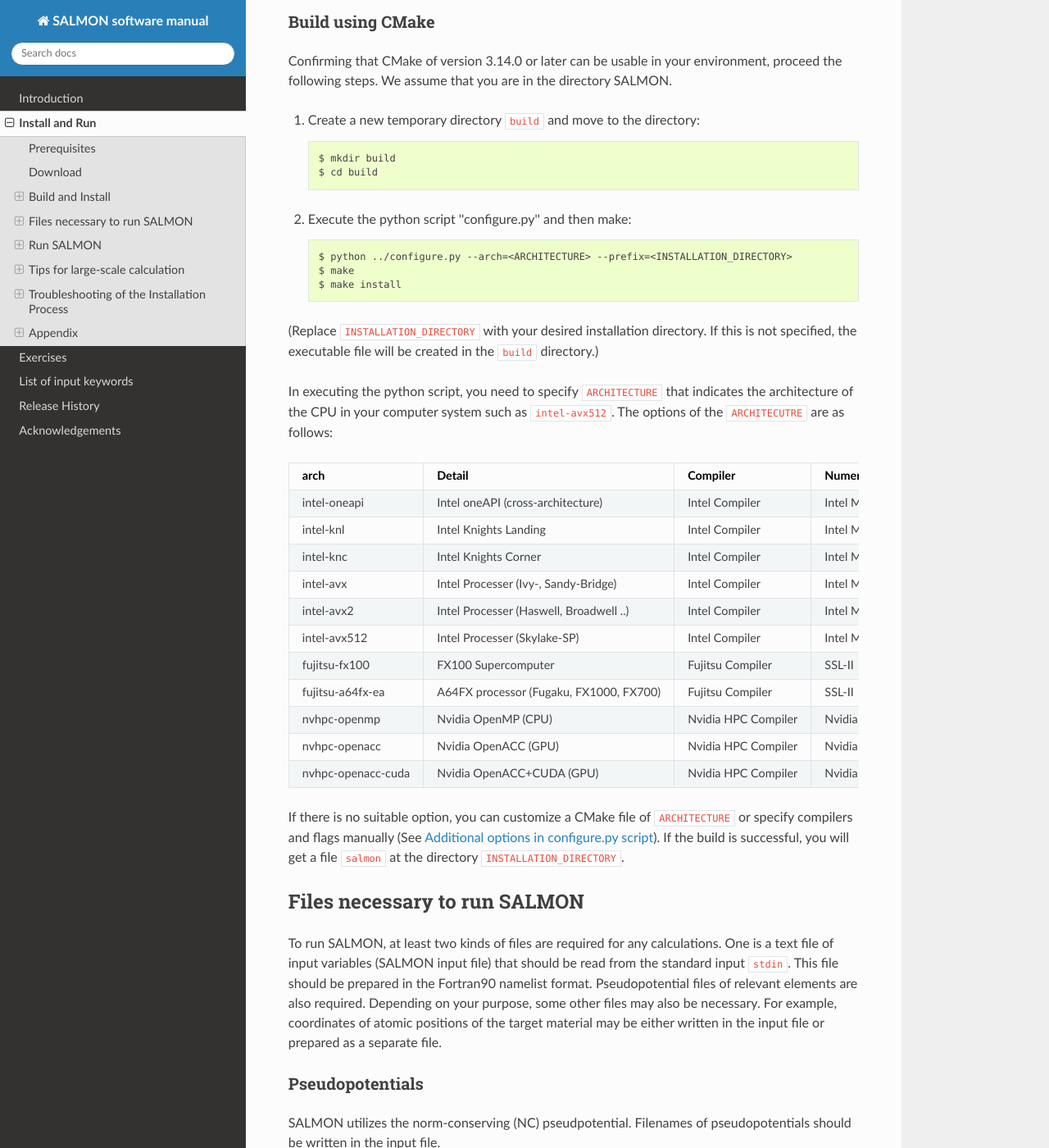
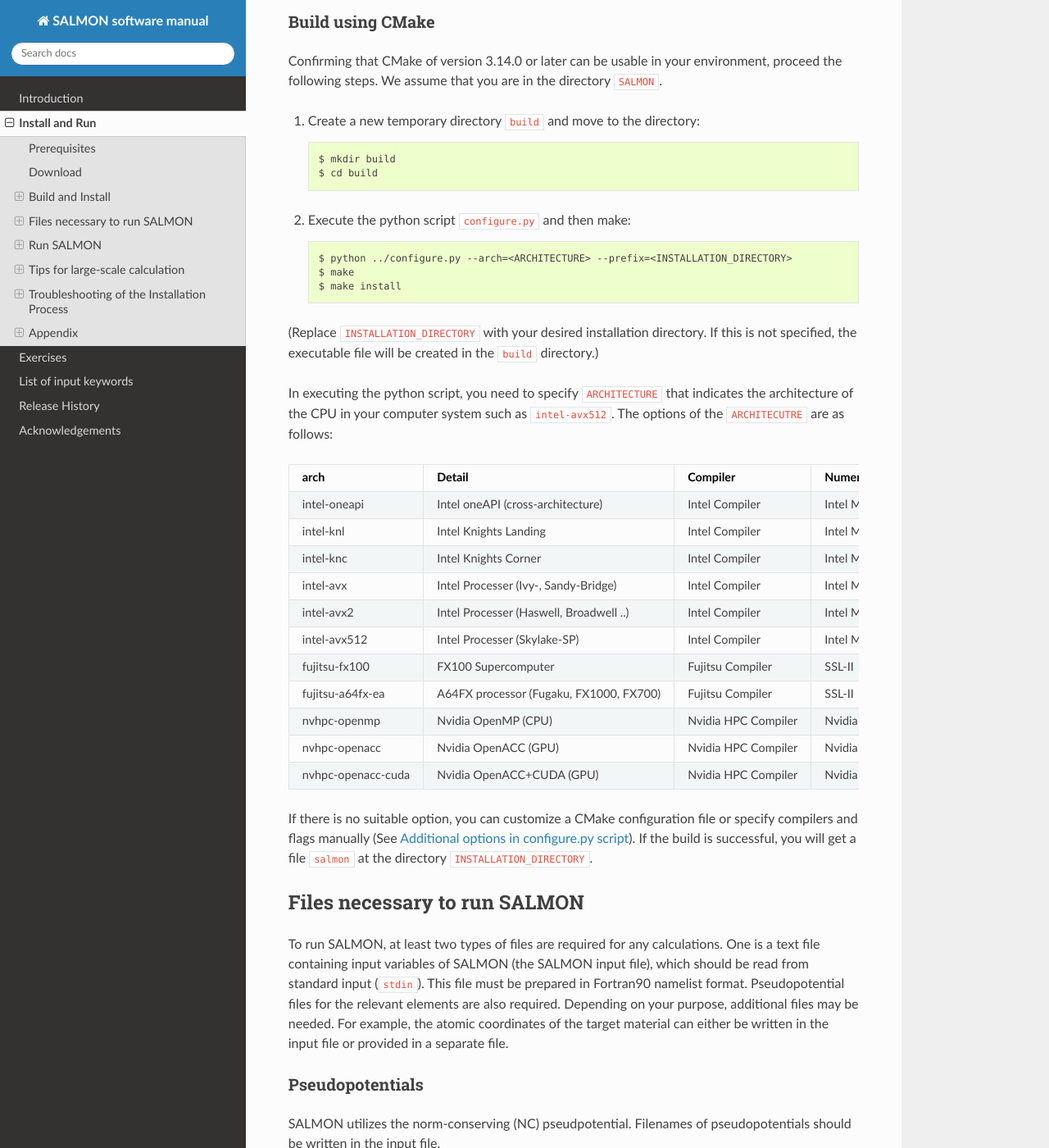
Before and after one commit to SALMON-TDDFT/SALMON-DOCS, a Sphinx documentation site: the page built from source/install_and_run.rst, in a window 1280 px wide and 1400 px high, scrolled down 2704 px. Shown: the whole window at 82% size. Built offline with Sphinx 7.4.7 and the Read the Docs theme 3.1.0, drawn with Linux system fonts in a browser that asks for light colours; formulas are drawn with MathJax 3; some of the changed text lies outside the part shown.

Commit message:
Update install_and_run.rst

```diff
--- a/source/install_and_run.rst
+++ b/source/install_and_run.rst
@@ -113,7 +112,7 @@
 ~~~~~~~~~~~~~~~~~~~~~~~~~~~~~~~~~
 
 Confirming that CMake of version 3.14.0 or later can be usable in your environment, proceed the following steps.
-We assume that you are in the directory SALMON.
+We assume that you are in the directory ``SALMON``.
 
 1. Create a new temporary directory ``build`` and move to the directory::
 
@@ -121,7 +120,7 @@
     $ cd build
 
 
-2. Execute the python script ''configure.py'' and then make::
+2. Execute the python script ``configure.py`` and then make::
 
     $ python ../configure.py --arch=<ARCHITECTURE> --prefix=<INSTALLATION_DIRECTORY>
     $ make
@@ -147,20 +146,19 @@
 nvhpc-openacc-cuda  Nvidia OpenACC+CUDA (GPU)                Nvidia HPC Compiler  Nvidia HPC SDK
 ==================  =======================================  ===================  =================
 
-If there is no suitable option, you can customize a CMake file of ``ARCHITECTURE`` or specify compilers and flags manually (See :any:`additional-options-in-configure`).
+If there is no suitable option, you can customize a CMake configuration file or specify compilers and flags manually (See :any:`additional-options-in-configure`).
 If the build is successful, you will get a file ``salmon`` at the directory ``INSTALLATION_DIRECTORY``.
 
 
 Files necessary to run SALMON
 ------------------------------------
 
-To run SALMON, at least two kinds of files are required for any calculations.
-One is a text file of input variables (SALMON input file) that should be read from the standard input ``stdin``.
-This file should be prepared in the Fortran90 namelist format.
-Pseudopotential files of relevant elements are also required.
-Depending on your purpose, some other files may also be necessary.
-For example, coordinates of atomic positions of the target material may be either written in the input file or prepared as a separate file.
-
+To run SALMON, at least two types of files are required for any calculations.
+One is a text file containing input variables of SALMON (the SALMON input file), which should be read from standard input (``stdin``).
+This file must be prepared in Fortran90 namelist format.
+Pseudopotential files for the relevant elements are also required.
+Depending on your purpose, additional files may be needed.
+For example, the atomic coordinates of the target material can either be written in the input file or provided in a separate file.
 
 Pseudopotentials
 ~~~~~~~~~~~~~~~~~~~~~~~~~~~~~
@@ -539,14 +537,6 @@
 Additional options in configure.py script
 ~~~~~~~~~~~~~~~~~~~~~~~~~~~~~~~~~~~~~~~~~~~~~~~~~~~~~~~~~~~~~~
 
-Customize CMake file for ``ARCHITECTURE``
-^^^^^^^^^^^^^^^^^^^^^^^^^^^^^^^^^^^^^^^^^^^^^^^^
-
-Users can find several CMake configuration files corresponding to the ``ARCHITECTURE`` options in the ``platforms/`` directory. If there is no suitable configuration file, you can copy one of the existing ones and customize it for your environment.
-For example, if there is a configuration file named ``example.cmake``, the script ``configure.py`` can read it using the following command::
-
-    $ python ../configure.py --arch=example
-
 Manual specifications of compiler and environment variables
 ^^^^^^^^^^^^^^^^^^^^^^^^^^^^^^^^^^^^^^^^^^^^^^^^^^^^^^^^^^^^^^
 
@@ -575,9 +565,17 @@
 LDFLAGS                                  linker flags
 =======================================  ===================================================
 
-Using these options, you can manually specify the compiler and flags instead of specifying the architecture ``--arch``, for example::
+Using these options, you can manually specify the compilers and flags instead of using the ``--arch`` option. For example::
 
     $ python ../configure.py FC=mpiifort CC=mpiicc FFLAGS="-xAVX" CFLAGS="-restrict -xAVX" --enable-mpi
+
+Customize CMake file for ``--arch``
+^^^^^^^^^^^^^^^^^^^^^^^^^^^^^^^^^^^^^^^^^^^^^^^^
+
+Users can find several CMake configuration files corresponding to the ``--arch`` options in the ``platforms/`` directory. If there is no suitable configuration file, you can copy one of the existing ones and customize it for your environment.
+For example, if there is a configuration file named ``example.cmake`` in the ``platforms/`` directory, the ``configure.py`` script can read it using the following command::
+
+    $ python ../configure.py --arch=example
 
 Required libraries
 ^^^^^^^^^^^^^^^^^^^^^^^^^^^^^^^^^^^^^^^^^
```
Also changed, not shown: other parts of source/install_and_run.rst (+5 -6 lines).
